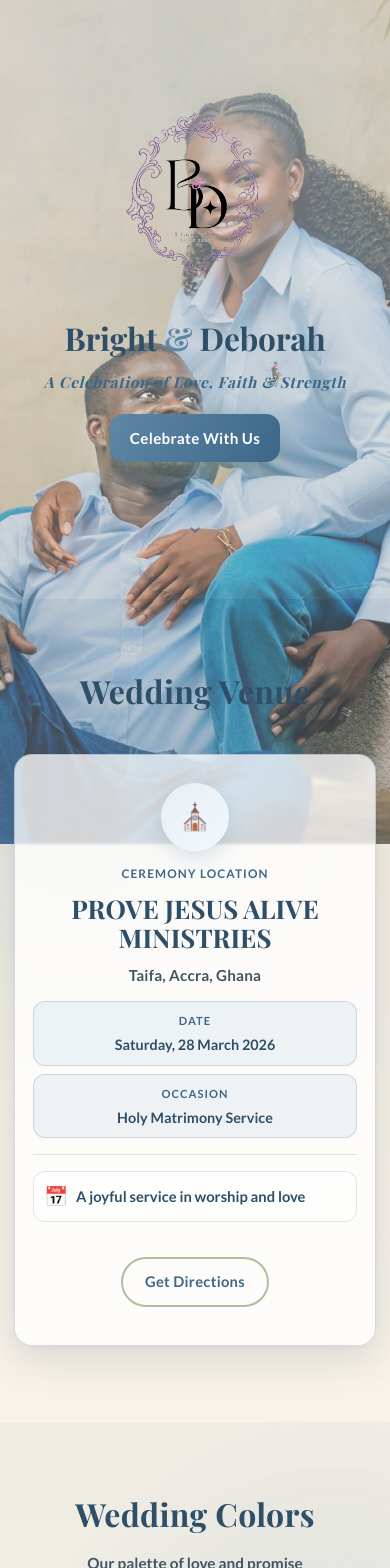
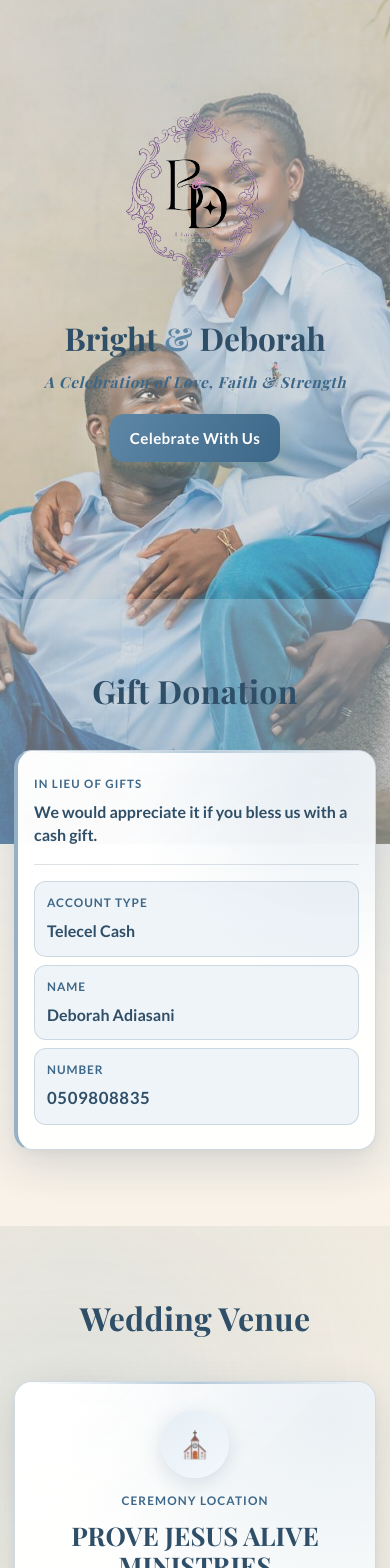
Before and after one commit to Dominic62q/wedding, a React (Vite) app: page / in a window 390 px wide. Shown: the top 1568 px of the page. Built offline with nearby package versions, Linux system fonts and the light colour scheme; a web font is replaced by a local one.

Commit message:
Refine UI sections and mobile scrolling

```diff
--- a/src/App.jsx
+++ b/src/App.jsx
@@ -1,4 +1,5 @@
 import Hero from "./components/Hero";
+import GiftDonation from "./components/GiftDonation";
 import Details from "./components/Details";
 import Colors from "./components/Colors";
 import RSVP from "./components/RSVP";
@@ -9,6 +10,7 @@ function App() {
   return (
     <div className="app-container">
       <Hero />
+      <GiftDonation />
       <Details />
       <Colors />
       <RSVP />
--- /dev/null
+++ b/src/components/GiftDonation.jsx
@@ -0,0 +1,33 @@
+export default function GiftDonation() {
+  return (
+    <section className="section donation-section">
+      <h2 className="donation-heading">Gift Donation</h2>
+
+      <div className="card donation-card">
+        <p className="donation-kicker">In lieu of gifts</p>
+        <p className="donation-message">
+          We would appreciate it if you bless us with a cash gift.
+        </p>
+
+        <div className="donation-divider" />
+
+        <div className="donation-grid">
+          <div className="donation-item">
+            <span className="donation-label">Account Type</span>
+            <span className="donation-value">Telecel Cash</span>
+          </div>
+          <div className="donation-item">
+            <span className="donation-label">Name</span>
+            <span className="donation-value">Deborah Adiasani</span>
+          </div>
+          <div className="donation-item donation-item-wide">
+            <span className="donation-label">Number</span>
+            <a className="donation-number" href="tel:0509808835">
+              0509808835
+            </a>
+          </div>
+        </div>
+      </div>
+    </section>
+  );
+}
--- a/src/components/Scripture.jsx
+++ b/src/components/Scripture.jsx
@@ -8,11 +8,17 @@ export default function Scripture() {
       <h2 style={{ color: "white" }}>Scripture</h2>
 
       <div style={{ maxWidth: "600px", margin: "0 auto" }}>
-        <p className="scripture-quote">"The beams of our house are cedar, and our rafters of fir."</p>
+        <p className="scripture-quote">"The beams of our house are cedars; our rafters are firs."</p>
+
+        <p className="scripture-canopy">
+          We enjoy a canopy of cedars
+          <br />
+          enclosed by cypresses, fragrant and green.
+        </p>
 
         <div className="scripture-divider" />
 
-        <p className="scripture-reference">Songs of Solomon 1:17</p>
+        <p className="scripture-reference">Song of Songs 1:17</p>
       </div>
     </section>
   );
--- a/src/style.css
+++ b/src/style.css
@@ -27,6 +27,10 @@ body {
   width: 100%;
   overflow-x: hidden;
   background-color: var(--ivory);
+}
+
+html {
+  scroll-behavior: smooth;
 }
 
 body {
@@ -158,24 +162,57 @@ p {
 }
 
 .card {
+  position: relative;
+  isolation: isolate;
   width: 100%;
   max-width: 560px;
   margin: 10px auto;
   padding: 46px 42px;
   border-radius: 24px;
-  background: rgba(255, 255, 255, 0.76);
-  backdrop-filter: blur(1.5px);
-  border: 1px solid rgba(61, 103, 136, 0.22);
+  background:
+    linear-gradient(165deg, rgba(255, 255, 255, 0.86), rgba(255, 255, 255, 0.68)),
+    rgba(255, 255, 255, 0.74);
+  backdrop-filter: blur(2px);
+  border: 1px solid rgba(61, 103, 136, 0.26);
   box-shadow:
-    0 12px 40px rgba(43, 71, 92, 0.16),
-    0 2px 6px rgba(0, 0, 0, 0.04);
-  transition: transform 260ms ease, box-shadow 260ms ease;
+    0 14px 42px rgba(43, 71, 92, 0.16),
+    0 4px 12px rgba(0, 0, 0, 0.04);
+  overflow: hidden;
+  transition: transform 260ms ease, box-shadow 260ms ease, border-color 260ms ease;
+}
+
+.card::before {
+  content: "";
+  position: absolute;
+  inset: 0;
+  z-index: 0;
+  pointer-events: none;
+  background:
+    linear-gradient(135deg, rgba(255, 255, 255, 0.5), transparent 35%),
+    radial-gradient(circle at 88% 6%, rgba(126, 162, 191, 0.16), transparent 42%);
+}
+
+.card::after {
+  content: "";
+  position: absolute;
+  left: 14px;
+  right: 14px;
+  top: 0;
+  height: 2px;
+  z-index: 0;
+  background: linear-gradient(90deg, transparent, rgba(126, 162, 191, 0.54), transparent);
+}
+
+.card > * {
+  position: relative;
+  z-index: 1;
 }
 
 .card:hover {
-  transform: translateY(-4px);
+  transform: translateY(-5px);
+  border-color: rgba(61, 103, 136, 0.36);
   box-shadow:
-    0 18px 46px rgba(43, 71, 92, 0.2),
+    0 20px 50px rgba(43, 71, 92, 0.22),
     0 4px 10px rgba(0, 0, 0, 0.04);
 }
 
@@ -280,10 +317,101 @@ p {
     linear-gradient(180deg, rgba(126, 162, 191, 0.05), rgba(255, 255, 255, 0.28));
 }
 
+.donation-section {
+  background:
+    radial-gradient(circle at 84% 16%, rgba(126, 162, 191, 0.2), transparent 48%),
+    linear-gradient(180deg, rgba(230, 239, 246, 0.32), rgba(255, 255, 255, 0.22));
+}
+
+.donation-heading {
+  margin-bottom: 34px;
+}
+
+.donation-card {
+  max-width: 680px;
+  text-align: left;
+  background:
+    linear-gradient(180deg, rgba(255, 255, 255, 0.9), rgba(255, 255, 255, 0.74)),
+    rgba(255, 255, 255, 0.76);
+  border-left: 4px solid rgba(94, 135, 166, 0.65);
+}
+
+.donation-kicker {
+  margin-bottom: 8px;
+  color: var(--sage-deep);
+  font-size: 0.82rem;
+  font-weight: 800;
+  letter-spacing: 1.3px;
+  text-transform: uppercase;
+}
+
+.donation-message {
+  margin: 0;
+  color: var(--lilac-dark);
+  font-size: clamp(1.14rem, 2.6vw, 1.34rem);
+  line-height: 1.45;
+  font-weight: 700;
+}
+
+.donation-divider {
+  height: 1px;
+  margin: 18px 0 16px;
+  background: rgba(47, 79, 104, 0.16);
+}
+
+.donation-grid {
+  display: grid;
+  grid-template-columns: repeat(2, minmax(0, 1fr));
+  gap: 10px;
+}
+
+.donation-item {
+  padding: 12px 12px;
+  border-radius: 12px;
+  background: rgba(216, 229, 239, 0.42);
+  border: 1px solid rgba(61, 103, 136, 0.2);
+}
+
+.donation-item-wide {
+  grid-column: 1 / -1;
+}
+
+.donation-label {
+  display: block;
+  margin-bottom: 5px;
+  color: var(--sage-deep);
+  font-size: 0.74rem;
+  font-weight: 800;
+  letter-spacing: 0.95px;
+  text-transform: uppercase;
+}
+
+.donation-value {
+  display: block;
+  color: var(--lilac-dark);
+  font-size: 1rem;
+  font-weight: 700;
+}
+
+.donation-number {
+  display: inline-block;
+  color: var(--lilac-dark);
+  font-size: 1.16rem;
+  font-weight: 800;
+  letter-spacing: 0.6px;
+  text-decoration: none;
+}
+
+.donation-number:hover {
+  text-decoration: underline;
+}
+
 .venue-card {
   max-width: 680px;
-  background: rgba(255, 255, 255, 0.76);
-  border: 1px solid rgba(61, 103, 136, 0.22);
+  background:
+    linear-gradient(180deg, rgba(255, 255, 255, 0.88), rgba(255, 255, 255, 0.72)),
+    rgba(255, 255, 255, 0.74);
+  border: 1px solid rgba(61, 103, 136, 0.24);
 }
 
 .details-heading {
@@ -419,6 +547,7 @@ p {
   max-width: none;
   margin: 0;
   padding: 36px 24px;
+  text-align: center;
 }
 
 .colors-heading {
@@ -454,6 +583,11 @@ p {
 
 .rsvp-card {
   max-width: 600px;
+  background:
+    linear-gradient(180deg, rgba(255, 255, 255, 0.84), rgba(255, 255, 255, 0.7)),
+    rgba(255, 255, 255, 0.74);
+  border: 1px solid rgba(61, 103, 136, 0.24);
+  overflow: hidden;
 }
 
 .rsvp-subtitle {
@@ -468,6 +602,12 @@ p {
   justify-content: space-between;
   align-items: center;
   padding: 24px 32px;
+  background: rgba(255, 255, 255, 0.12);
+  transition: background-color 220ms ease;
+}
+
+.rsvp-row:hover {
+  background: rgba(216, 229, 239, 0.24);
 }
 
 .rsvp-name {
@@ -539,6 +679,19 @@ p {
   color: rgba(255, 255, 255, 0.97);
 }
 
+.scripture-canopy {
+  margin: 14px auto 0;
+  padding: 12px 16px;
+  max-width: 560px;
+  border-radius: 12px;
+  border: 1px solid rgba(255, 255, 255, 0.24);
+  background: linear-gradient(180deg, rgba(255, 255, 255, 0.16), rgba(255, 255, 255, 0.09));
+  color: rgba(255, 255, 255, 0.96);
+  font-size: 1rem;
+  line-height: 1.5;
+  font-weight: 600;
+}
+
 .scripture-divider {
   width: 70px;
   height: 2px;
@@ -600,14 +753,22 @@ p {
       rgba(246, 239, 226, 0.2) 0%,
       rgba(246, 239, 226, 0.16) 100%
     );
+    overscroll-behavior-y: none;
   }
 
   #root::before {
     content: "";
     position: fixed;
-    inset: 0;
+    left: 0;
+    top: 0;
+    width: 100%;
+    height: 100svh;
+    min-height: 100vh;
     z-index: -1;
     pointer-events: none;
+    transform: translateZ(0);
+    backface-visibility: hidden;
+    will-change: transform;
     background:
       linear-gradient(
         180deg,
@@ -624,6 +785,11 @@ p {
   .card {
     padding: 28px 18px;
     border-radius: 18px;
+    backdrop-filter: blur(0.8px);
+  }
+
+  .card:hover {
+    transform: none;
   }
 
   h1 {
@@ -683,6 +849,34 @@ p {
 
   .details-heading {
     margin-bottom: 28px;
+  }
+
+  .donation-heading {
+    margin-bottom: 24px;
+  }
+
+  .donation-card {
+    max-width: 100%;
+    padding: 24px 16px;
+  }
+
+  .donation-kicker {
+    font-size: 0.72rem;
+    letter-spacing: 1.1px;
+  }
+
+  .donation-message {
+    font-size: 1rem;
+    line-height: 1.4;
+  }
+
+  .donation-grid {
+    grid-template-columns: 1fr;
+    gap: 8px;
+  }
+
+  .donation-number {
+    font-size: 1.05rem;
   }
 
   .venue-card {
@@ -801,6 +995,13 @@ p {
     line-height: 1.6;
   }
 
+  .scripture-canopy {
+    margin-top: 12px;
+    padding: 10px 12px;
+    font-size: 0.9rem;
+    line-height: 1.45;
+  }
+
   .scripture-reference {
     font-size: 0.8rem;
     letter-spacing: 1.5px;
```
